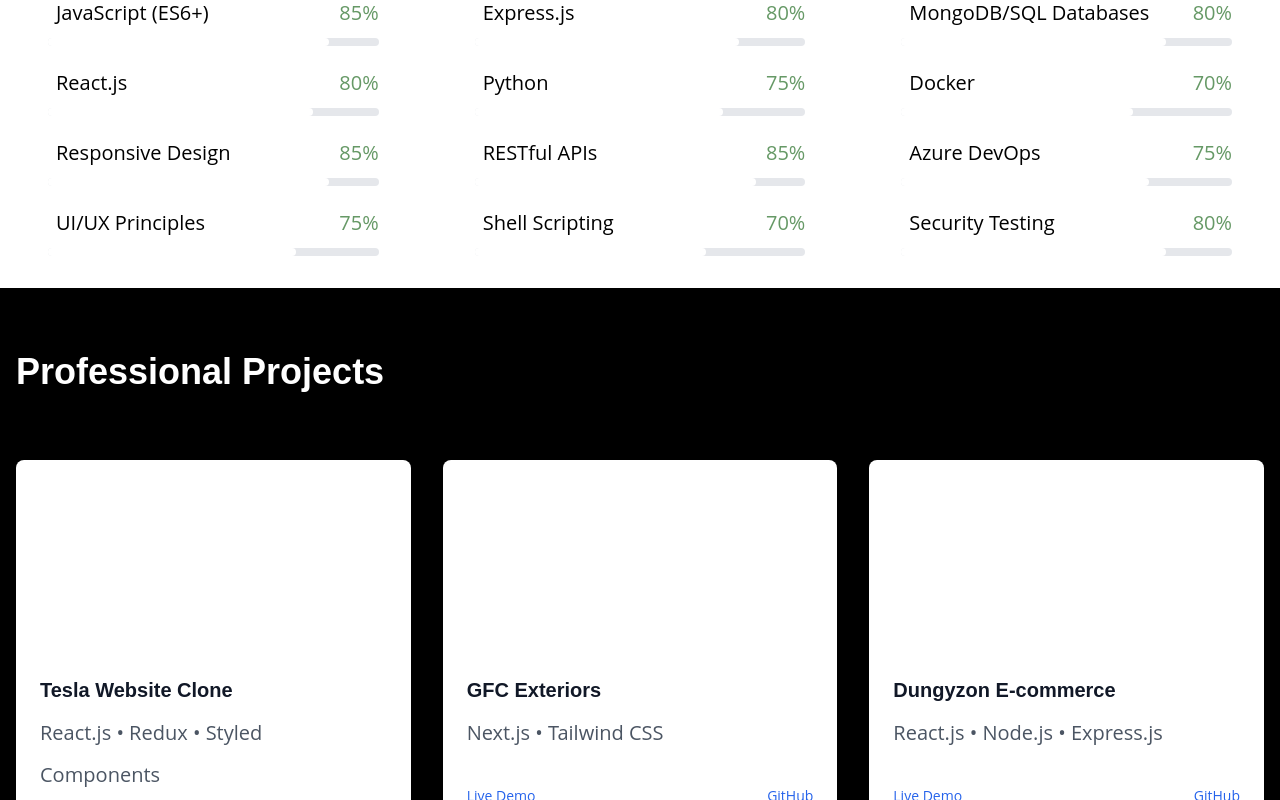
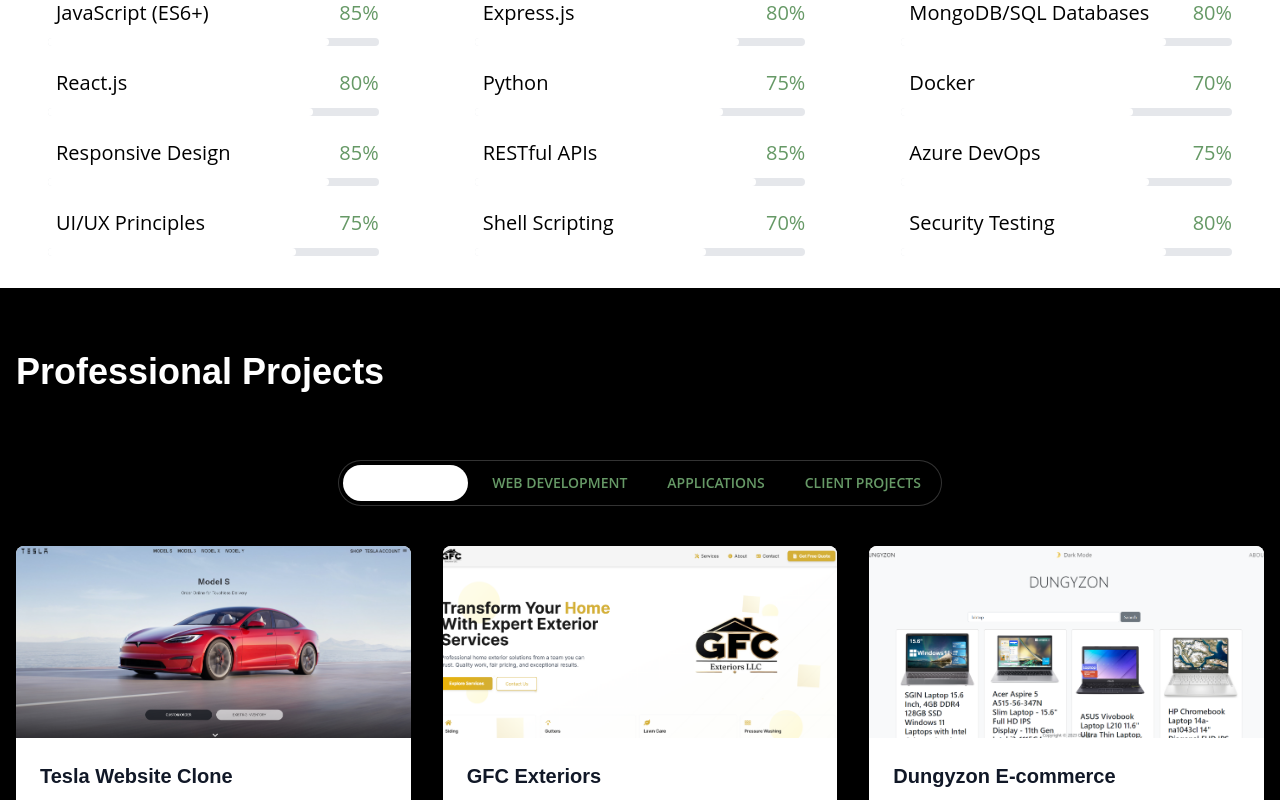
Before and after one commit to Dungyy/Erick-portfolio-nextjs, a Next.js app: page / in a window 1280 px wide. Shown: the part 2000-2800 px from the top of the page. Built offline with nearby package versions, Linux system fonts and the light colour scheme.

Commit message:
css issues with card imgs

```diff
--- a/next.config.mjs
+++ b/next.config.mjs
@@ -2,8 +2,5 @@
 
 /** @type {import('next').NextConfig} */
 const nextConfig = {
-    devIndicators: {
-        buildActivity: false
-    }
 };
 export default nextConfig;
--- a/src/components/sections/Hero.js
+++ b/src/components/sections/Hero.js
@@ -116,7 +116,7 @@
             <div
                 className="absolute inset-0 bg-cover bg-center z-0"
                 style={{
-                    backgroundImage: "url('/public/img/pexels-roberto-nickson-2885320.jpg')",
+                    backgroundImage: "url('/img/pexels-roberto-nickson-2885320.jpg')",
                     backgroundBlendMode: "overlay"
                 }}
             >
--- a/src/components/sections/Portfolio.js
+++ b/src/components/sections/Portfolio.js
@@ -6,6 +6,7 @@
 import { useInView } from 'react-intersection-observer';
 import { projectData } from '@/constants/projectData';
 import ProjectCard from '@/components/common/ProjectCard';
+import Image from 'next/image';
 
 const Portfolio = () => {
     const [filter, setFilter] = useState('*');
@@ -19,7 +20,9 @@
         if (filter === '*') {
             setFilteredProjects(projectData);
         } else {
-            setFilteredProjects(projectData.filter(project => project.category === filter.replace('filter-', '')));
+            setFilteredProjects(projectData.filter(project =>
+                project.category === filter.replace('filter-', '')
+            ));
         }
     }, [filter]);
 
@@ -45,17 +48,6 @@
                     className="mb-12"
                 >
                     <h2 className="text-4xl font-bold mb-5 pb-5 relative text-primary">Professional Projects</h2>
-                </motion.div>
-
-                <motion.div
-                    variants={containerVariants}
-                    initial="hidden"
-                    animate={inView ? "show" : "hidden"}
-                    className="grid grid-cols-1 md:grid-cols-2 lg:grid-cols-3 gap-8"
-                >
-                    {filteredProjects.map((project) => (
-                        <ProjectCard key={project.id} project={project} />
-                    ))}
                 </motion.div>
 
                 <motion.div
@@ -107,6 +99,20 @@
                         </div>
                     </div>
                 </motion.div>
+
+                <motion.div
+                    variants={containerVariants}
+                    initial="hidden"
+                    animate={inView ? "show" : "hidden"}
+                    className="grid grid-cols-1 md:grid-cols-2 lg:grid-cols-3 gap-8"
+                >
+                    {filteredProjects.map((project) => (
+                        <ProjectCard
+                            key={project.id}
+                            project={project}
+                        />
+                    ))}
+                </motion.div>
             </div>
         </section>
     );
--- a/src/constants/projectData.js
+++ b/src/constants/projectData.js
@@ -1,10 +1,12 @@
 // src/constants/projectData.js
+import Image from "next/image";
+
 export const projectData = [
     {
         id: 1,
         title: "Tesla Website Clone",
         description: "React.js • Redux • Styled Components",
-        imageUrl: "/img/portfolio/tesla-replica.png",
+        image: "/img/portfolio/tesla-replica.png",
         detailedDescription: "A meticulously crafted replica of the Tesla website built with React.js, Redux, and Styled Components.",
         demoUrl: "https://tesla-replica.netlify.app/",
         githubUrl: "https://github.com/Dungyy/Tesla-Replica",
@@ -14,7 +16,7 @@
         id: 2,
         title: "GFC Exteriors",
         description: "Next.js • Tailwind CSS",
-        imageUrl: "/img/portfolio/gfc-exteriors.png",
+        image: "/img/portfolio/gfc-exteriors.png",
         detailedDescription: "A professional landing page developed for a client using Next.JS, Tailwind CSS, and responsive design principles. Features custom animations and optimized user experience for a local exterior renovation business.",
         demoUrl: "https://gfc-exteriors.vercel.app/",
         githubUrl: "https://github.com/Dungyy/gfc-exteriors",
@@ -24,7 +26,7 @@
         id: 3,
         title: "Dungyzon E-commerce",
         description: "React.js • Node.js • Express.js",
-        imageUrl: "/img/dungyzon.png",
+        image: "/img/dungyzon.png",
         detailedDescription: "Dungyzon - A full-stack e-commerce platform built with React.js and Node.js with Express.js for the backend API.",
         demoUrl: "https://dungyzon.netlify.app/",
         githubUrl: "https://github.com/Dungyy/frontend-of-dungyzon",
@@ -34,7 +36,7 @@
         id: 4,
         title: "Real-time Chat App",
         description: "Node.js • Express • Socket.io",
-        imageUrl: "/img/portfolio/dungychat.png",
+        image: "/img/portfolio/dungychat.png",
         detailedDescription: "A real-time chat application leveraging WebSockets technology with Node.js, Express, and Socket.io.",
         demoUrl: "http://3.87.72.148/",
         githubUrl: "https://github.com/Dungyy/Dungy-Chat/",
@@ -44,7 +46,7 @@
         id: 5,
         title: "Crypto Tracker",
         description: "React.js • API Integration",
-        imageUrl: "/img/portfolio/Dingy.png",
+        image: "/img/portfolio/Dingy.png",
         detailedDescription: "A real-time cryptocurrency tracking application built with React.js, integrating with external APIs to provide current market data.",
         demoUrl: "https://crpyto-tracker.vercel.app/",
         githubUrl: "https://github.com/Dungyy/crpyto-tracker",
@@ -54,7 +56,7 @@
         id: 6,
         title: "Triworks Landing Page",
         description: "Wix • JavaScript • React",
-        imageUrl: "/img/portfolio/triworks.png",
+        image: "/img/portfolio/triworks.png",
         detailedDescription: "A professional landing page developed for a client using the Wix platform with custom JavaScript and React components.",
         demoUrl: "https://erickmunoz13.wixsite.com/triworks/",
         githubUrl: "",
@@ -64,7 +66,7 @@
         id: 7,
         title: "TinDog Landing Page",
         description: "HTML • CSS • Bootstrap 4",
-        imageUrl: "/img/portfolio/tindog.png",
+        image: "/img/portfolio/tindog.png",
         detailedDescription: "A creative landing page for a fictional pet dating service, demonstrating proficiency in HTML, CSS, and Bootstrap 4.",
         demoUrl: "https://dungyy.github.io/tindog/",
         githubUrl: "https://github.com/Dungyy/tindog",
@@ -74,7 +76,7 @@
         id: 8,
         title: "PDF-Merger",
         description: "PyPDF2 • Python3 • PyQt5",
-        imageUrl: "/img/portfolio/dungerzFileMerger.png",
+        image: "/img/portfolio/dungerzFileMerger.png",
         detailedDescription: "The Dungerz All File Merger is a versatile desktop application designed to merge PDFs, images, DOCX, and XML documents into a single PDF file. Built with PyQt5 for a user-friendly interface and leveraging PyPDF2, Pillow, python-docx, lxml, and reportlab, this application supports multiple file formats with drag-and-drop functionality and interactive file management.",
         demoUrl: "https://dungyy.github.io/tindog/",
         githubUrl: "https://github.com/Dungyy/PDF-Merger",
```
